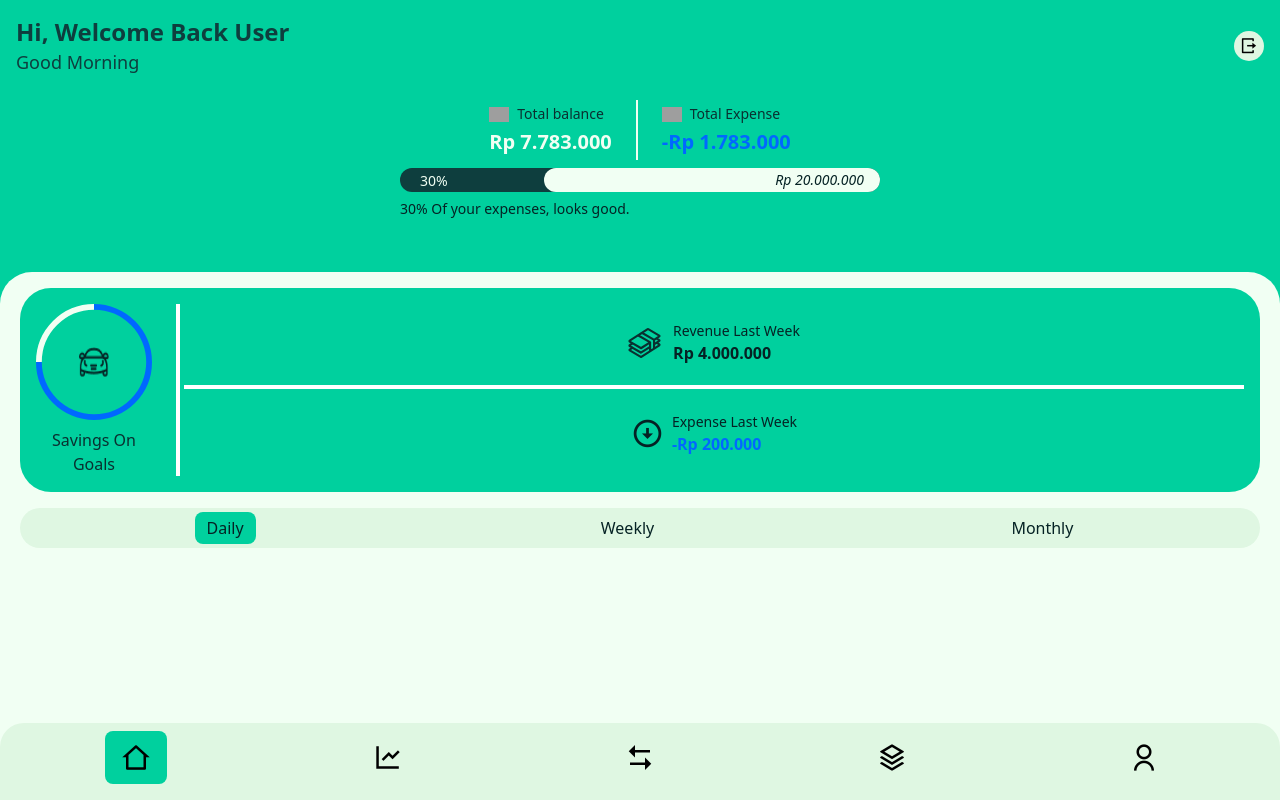
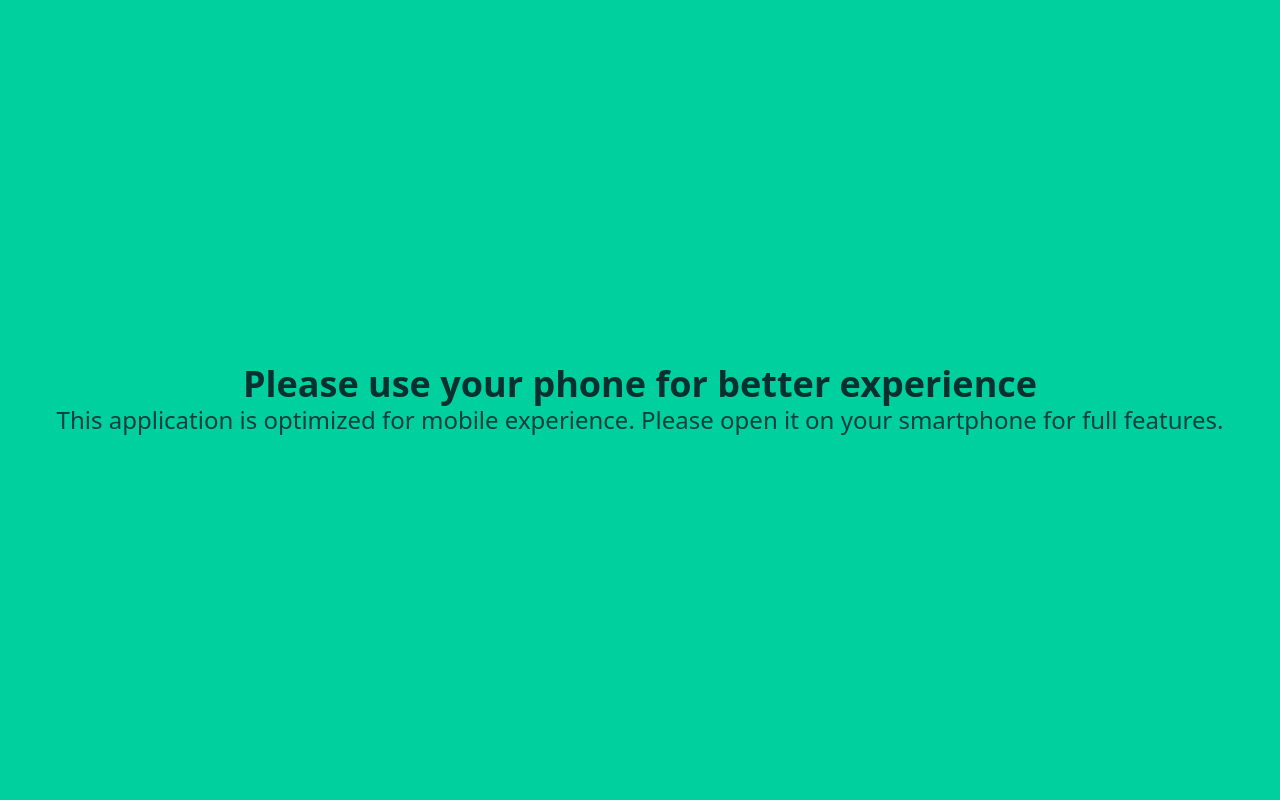
Before and after one commit to Glenn-Rhee/money-tracker, a Next.js app: page / in a window 1280 px wide. Built offline with nearby package versions, Linux system fonts and the light colour scheme; grey boxes are pictures that could not be loaded.

Commit message:
feat: added mediumsizecontent component for tab or more user

```diff
--- a/src/app/layout.tsx
+++ b/src/app/layout.tsx
@@ -4,6 +4,7 @@ import "./globals.css";
 import "remixicon/fonts/remixicon.css";
 import { Toaster } from "react-hot-toast";
 import Navbar from "@/components/Navbar";
+import MediumSizeContent from "@/components/MediumSizeContent";
 
 const geistPoppins = Poppins({
   variable: "--font-poppins",
@@ -34,7 +35,8 @@ export default function RootLayout({
     <html lang="en">
       <body className={`${geistPoppins.variable} bg-maingreen antialiased`}>
         <Toaster />
-        {children}
+        <MediumSizeContent />
+        <div className="block md:hidden">{children}</div>
         <Navbar />
       </body>
     </html>
--- a/src/app/page.tsx
+++ b/src/app/page.tsx
@@ -66,7 +66,7 @@ export default function HomePage() {
           <div className="flex flex-col gap-y-5 ms-1 h-full items-center justify-center">
             <div className="flex items-center gap-x-2">
               <Image
-                src={"/svg/salary.svg"}
+                src={"/svg/Salary.svg"}
                 alt="Salary icon"
                 width={33}
                 height={33}
--- a/src/components/DonutChart.tsx
+++ b/src/components/DonutChart.tsx
@@ -46,7 +46,7 @@ export default function DonutChart() {
       const y = (top + bottom) / 2;
 
       const image = new Image();
-      image.src = "/car.png";
+      image.src = "/Car.png";
 
       image.onload = () => {
         const size = 30;
--- /dev/null
+++ b/src/components/MediumSizeContent.tsx
@@ -0,0 +1,13 @@
+export default function MediumSizeContent() {
+  return (
+    <div className="w-screen h-screen flex flex-col justify-center items-center">
+      <h1 className="text-lettersIcon font-bold text-4xl">
+        Please use your phone for better experience
+      </h1>
+      <p className="font-medium text-darkmode-green-bar text-2xl">
+        This application is optimized for mobile experience. Please open it on
+        your smartphone for full features.
+      </p>
+    </div>
+  );
+}
--- a/src/components/Navbar.tsx
+++ b/src/components/Navbar.tsx
@@ -8,7 +8,7 @@ export default function Navbar() {
   if (pathName.includes("/auth") || pathName === "/boarding") return null;
 
   return (
-    <nav className="bg-lightgreen overflow-hidden grid grid-cols-5 gap-x-3 px-4 fixed bottom-0 left-0 right-0 rounded-tr-3xl pb-4 pt-2 rounded-tl-3xl">
+    <nav className="bg-lightgreen md:hidden overflow-hidden grid grid-cols-5 gap-x-3 px-4 fixed bottom-0 left-0 right-0 rounded-tr-3xl pb-4 pt-2 rounded-tl-3xl">
       <Link
         href={"/"}
         className={clsx(
```
